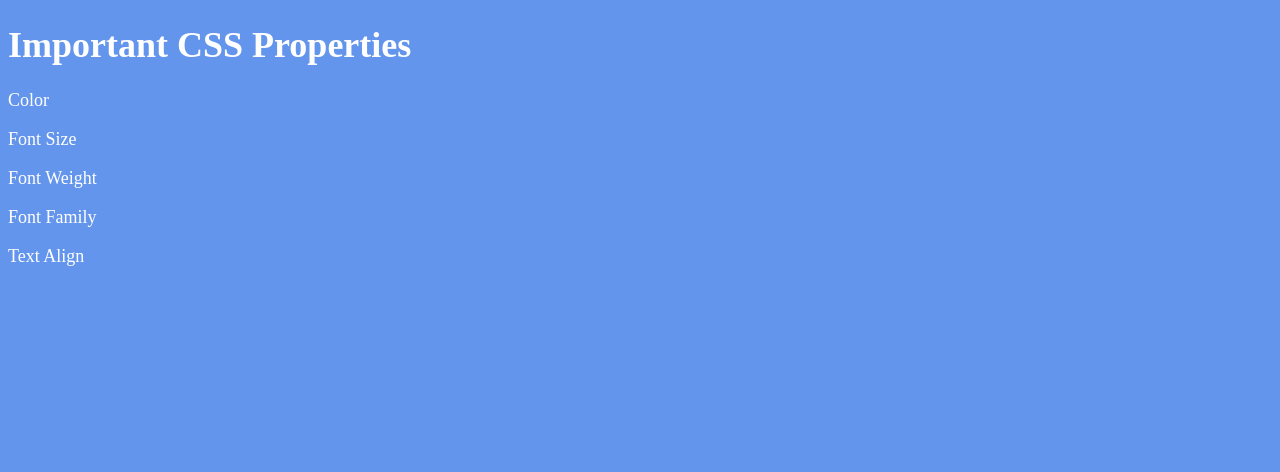
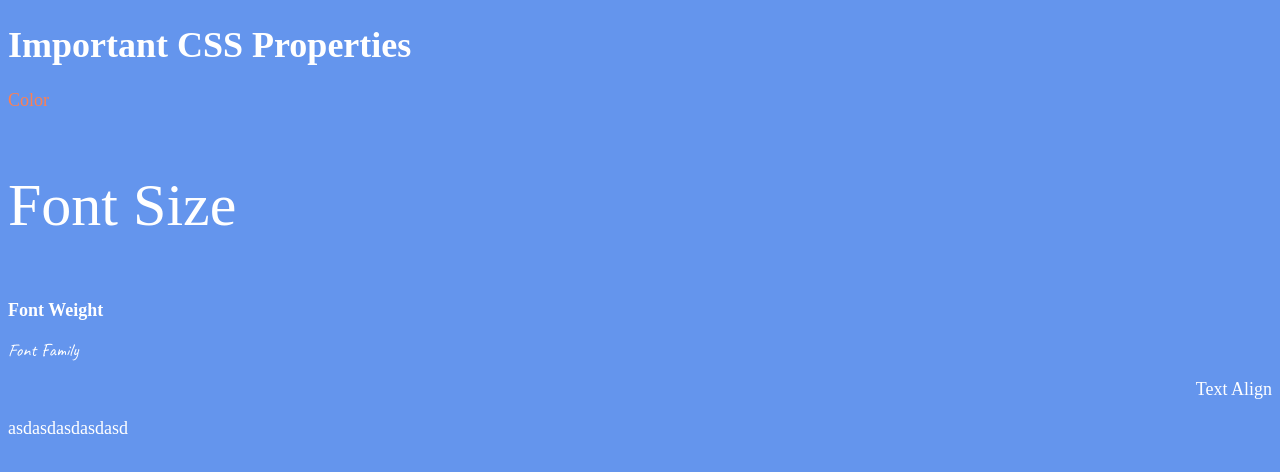
Before and after one commit to kritsanapat51/fullstack-learn, a plain HTML site: page 6.1+Font+Properties/index.html in a window 1280 px wide. Drawn offline with Linux system fonts and the light colour scheme.

Commit message:
test asdasd

```diff
--- a/6.1+Font+Properties/index.html
+++ b/6.1+Font+Properties/index.html
@@ -12,27 +12,40 @@
     }
 
     /* Don't change the CSS above, add Your CSS below */
-
+    #color {color: coral;}
+    #fontsize {font-size: 2rem;}
+    #fontw {font-weight: 900;}
+    #fontfam {font-family: "Caveat", cursive;}
+    #textalign {text-align: right;}
+    html {font-size: 30px;}
 
   </style>
+<link rel="preconnect" href="https://fonts.googleapis.com">
+<link rel="preconnect" href="https://fonts.gstatic.com" crossorigin>
+<link href="https://fonts.googleapis.com/css2?family=Caveat&display=swap" rel="stylesheet">
+
 </head>
 
 <body>
   <h1>Important CSS Properties</h1>
-  <p>Color</p>
-  <p>Font Size</p>
-  <p>Font Weight</p>
-  <p>Font Family</p>
-  <p>Text Align</p>
+  <p id="color">Color</p>
+  <p id="fontsize">Font Size</p>
+  <p id="fontw">Font Weight</p>
+  <p id="fontfam">Font Family</p>
+  <p id="textalign">Text Align</p>
 
   <!-- TODOs
   1. Change the color of <p>Color</p> to "coral" color.
+
   2. Change the font size of <p>Font Size</p> to 2X the size of the root font size.
   3. Change the font weight of <p>Font Weight</p> to 900.
+
   4. Change the font family of <p>Font Family</p> to the Google font Caveat with regular (400) font weight.
   Link: https://fonts.google.com/specimen/Caveat
   5. Change the <p>Text Align</p> to right align.
   6. Change the the root (html element) font size to 30px -->
+asdasdasdasdasd
+
 </body>
 
 </html>
```
Also changed, not shown: 6.1+Font+Properties/font-family.html (+7 -0 lines).
